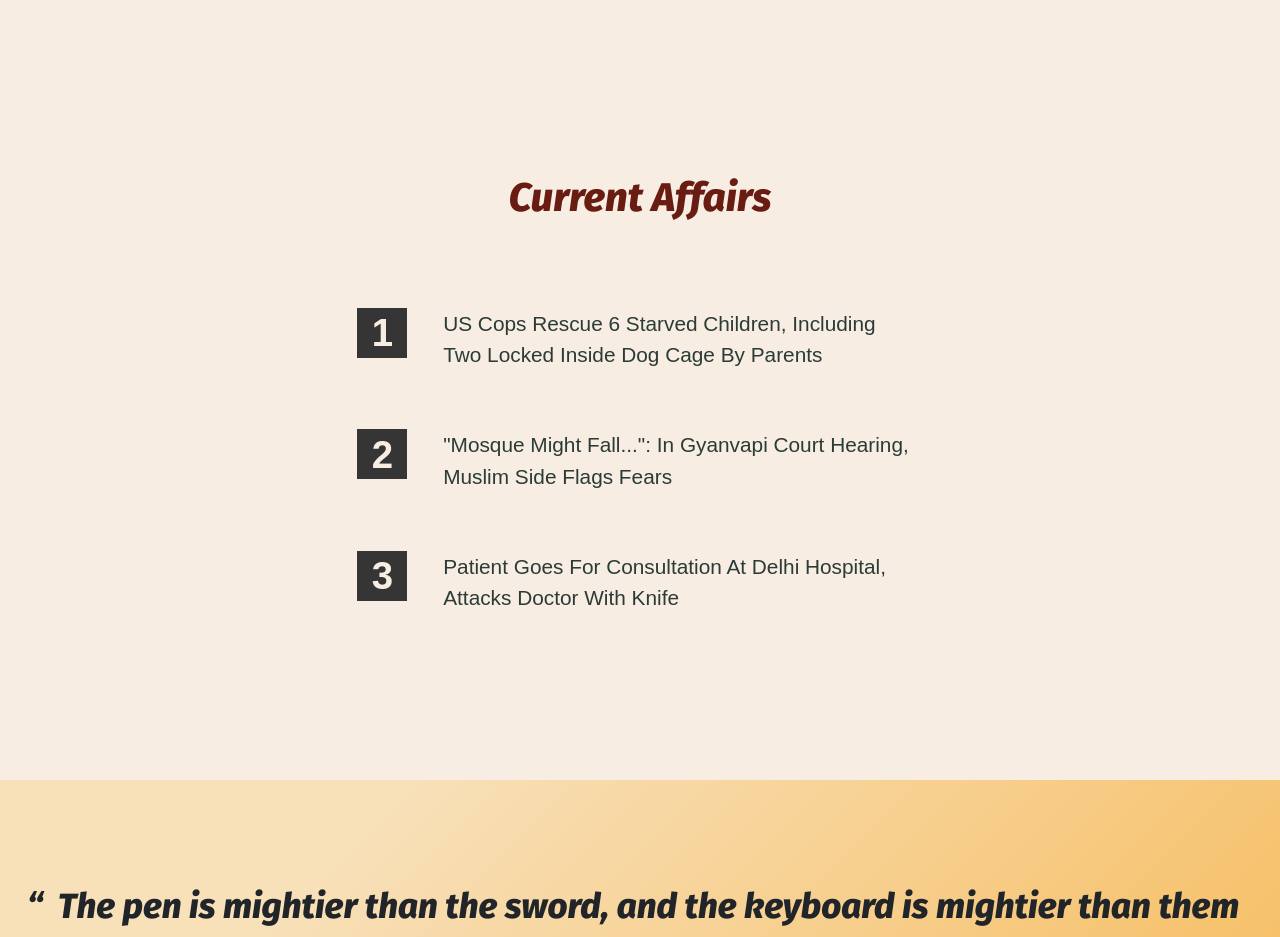
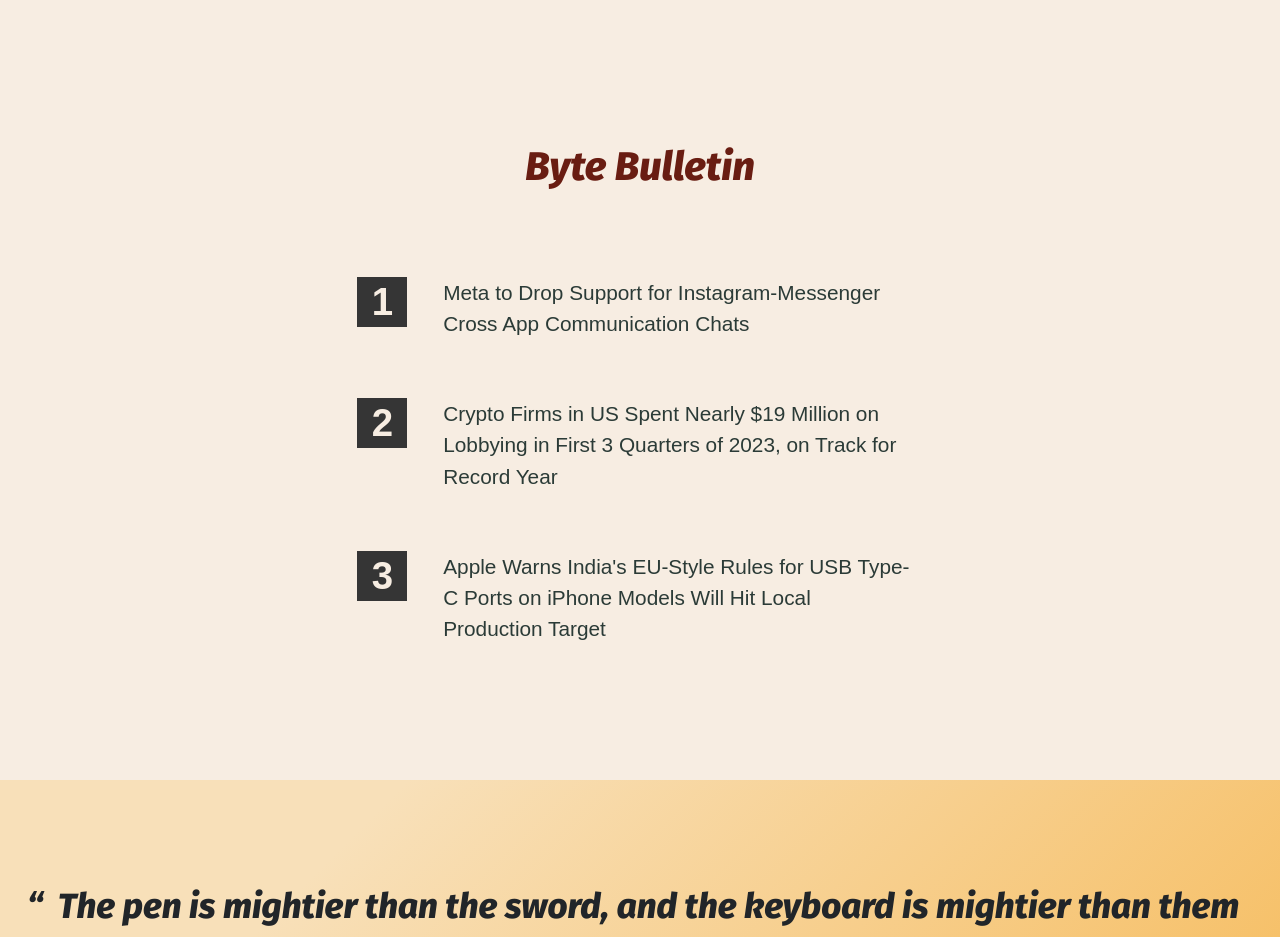
Before and after one commit to bytelifeGH/ByteLife-Main-Phase-1, a website: page index.html in a window 1280 px wide. Shown: the part 820-1757 px from the top of the page. Drawn offline with nearby package versions, Linux system fonts and the light colour scheme.

Commit message:
news updated index.html
news updated also changed current affairs to Byte Bulletin

```diff
--- a/index.html
+++ b/index.html
@@ -171,19 +171,19 @@
   <div id="current-A" class="container-questionair">
     <div class="questionair">
       <div class="question-header">
-        <div class="header"><span style="color: #691d12; font-family: Fira Sans, sans-serif;">Current Affairs</span>
+        <div class="header"><span style="color: #691d12; font-family: Fira Sans, sans-serif;">Byte Bulletin</span>
         </div>
       </div>
       <div class="question-1">
-        <div>1</div> <span>US Cops Rescue 6 Starved Children, Including Two Locked Inside Dog Cage By Parents</span>
+        <div>1</div> <span>Meta to Drop Support for Instagram-Messenger Cross App Communication Chats</span>
       </div>
 
       <div class="question-1">
-        <div>2</div> <span>"Mosque Might Fall...": In Gyanvapi Court Hearing, Muslim Side Flags Fears</span>
+        <div>2</div> <span>Crypto Firms in US Spent Nearly $19 Million on Lobbying in First 3 Quarters of 2023, on Track for Record Year</span>
       </div>
 
       <div class="question-1">
-        <div>3</div> <span>Patient Goes For Consultation At Delhi Hospital, Attacks Doctor With Knife</span>
+        <div>3</div> <span>Apple Warns India's EU-Style Rules for USB Type-C Ports on iPhone Models Will Hit Local Production Target</span>
       </div>
     </div>
   </div>
```
